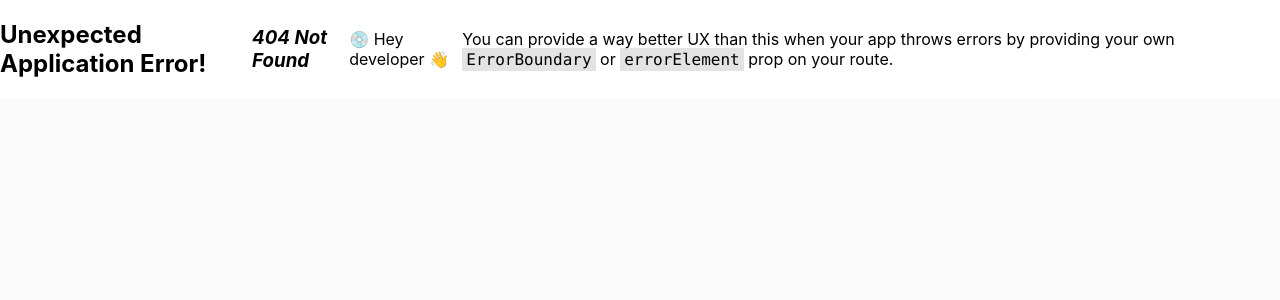
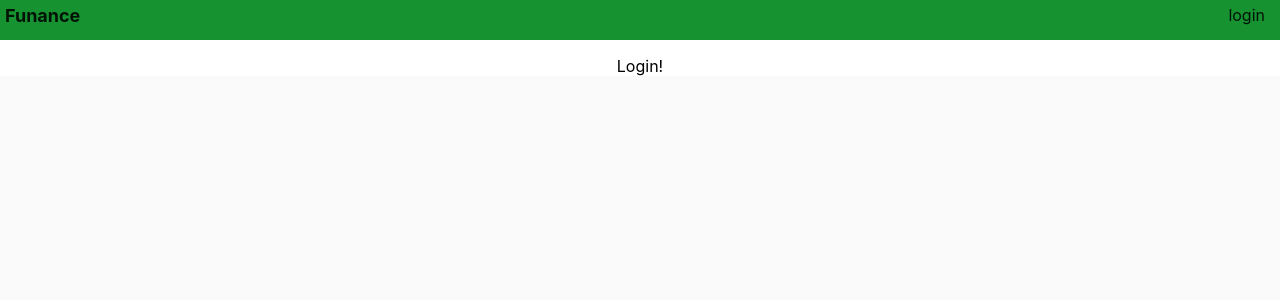
Before and after one commit to SudoVim/funance-ui, a React (Create React App) app: page /login in a window 1280 px wide. Before the commit this address had no page. Shown: the top 300 px of the page. Built offline with nearby package versions, Linux system fonts and the light colour scheme.

Commit message:
Add redirect to login

```diff
--- /dev/null
+++ b/src/components/account/Login.tsx
@@ -0,0 +1,9 @@
+import React from "react";
+
+export type Props = {};
+
+export const Login: React.FC<Props> = () => {
+  return <div>Login!</div>;
+};
+
+export default Login;
--- /dev/null
+++ b/src/components/dashboard/index.tsx
@@ -0,0 +1,21 @@
+import React, { useEffect } from "react";
+import { useSelector } from "react-redux";
+import { selectors } from "features";
+import { useNavigate } from "react-router";
+
+export type Props = {};
+
+export const Dashboard: React.FC<Props> = () => {
+  const navigate = useNavigate();
+  const hasAuth = useSelector(selectors.api.hasAuth);
+
+  useEffect(() => {
+    if (!hasAuth) {
+      navigate("/login");
+    }
+  }, [hasAuth, navigate]);
+
+  return <div>Dashboard!</div>;
+};
+
+export default Dashboard;
--- a/src/components/root/HeaderBar.tsx
+++ b/src/components/root/HeaderBar.tsx
@@ -1,6 +1,6 @@
 import React from "react";
 import { useSelector } from "react-redux";
-import { Box } from "@mui/material";
+import { Box, Grid } from "@mui/material";
 import { useTheme } from "@mui/material/styles";
 import { selectors } from "features";
 import LoginButton from "./LoginButton";
@@ -15,13 +15,12 @@ export function HeaderBar() {
         height: "30px",
         padding: "5px",
         alignItems: "center",
-        justifyContent: "space-between",
+        justifyContent: "center",
         background: theme.palette.primary.main,
-        display: "flex",
-        direction: "row",
       }}
     >
-      <Box>
+      <Grid container spacing={2}>
+        <Grid item xs={2}>
           <Box
             sx={{
               fontSize: "large",
@@ -31,8 +30,19 @@ export function HeaderBar() {
           >
             Funance
           </Box>
+        </Grid>
+        <Grid item xs={8} />
+        <Grid item xs={2}>
+          <Box
+            sx={{
+              textAlign: "right",
+              marginRight: "20px",
+            }}
+          >
+            {hasAuth ? null : <LoginButton />}
           </Box>
-      {hasAuth ? null : <LoginButton />}
+        </Grid>
+      </Grid>
     </Box>
   );
 }
--- a/src/components/root/Top.tsx
+++ b/src/components/root/Top.tsx
@@ -1,30 +1,39 @@
 import React from "react";
-import { useSelector } from "react-redux";
-import { selectors } from "features";
-import Unauthed from "./Unauthed";
 import { Outlet } from "react-router-dom";
-import { Box } from "@mui/material";
+import { Box, Grid } from "@mui/material";
 import { useTheme } from "@mui/material/styles";
+import HeaderBar from "./HeaderBar";
 
 export type Props = {};
 
 export const Top: React.FC<Props> = () => {
   const theme = useTheme();
-  const hasAuth = useSelector(selectors.api.hasAuth);
-  if (!hasAuth) {
-    return <Unauthed />;
-  }
   return (
     <Box
       sx={{
         display: "flex",
-        justifyContent: "center",
-        alignItems: "center",
         width: "100%",
         background: theme.palette.background.default,
       }}
     >
-      <Outlet />
+      <Grid container spacing={2}>
+        <Grid item xs={12}>
+          <HeaderBar />
+        </Grid>
+        <Grid item xs={12}>
+          <Box
+            sx={{
+              display: "flex",
+              width: "100%",
+              justifyContent: "center",
+              alignItems: "center",
+              background: theme.palette.background.default,
+            }}
+          >
+            <Outlet />
+          </Box>
+        </Grid>
+      </Grid>
     </Box>
   );
 };
--- a/src/components/root/Unauthed.tsx
+++ /dev/null
@@ -1,9 +0,0 @@
-import React from "react";
-
-export type Props = {};
-
-export const Unauthed: React.FC<Props> = () => {
-  return <div>Unauthed!</div>;
-};
-
-export default Unauthed;
--- a/src/components/root/router.tsx
+++ b/src/components/root/router.tsx
@@ -1,9 +1,21 @@
 import { createBrowserRouter } from "react-router-dom";
 import Top from "./Top";
+import Dashboard from "components/dashboard";
+import Login from "components/account/Login";
 
 export const router = createBrowserRouter([
   {
     path: "/",
     element: <Top />,
+    children: [
+      {
+        index: true,
+        element: <Dashboard />,
+      },
+      {
+        path: "login",
+        element: <Login />,
+      },
+    ],
   },
 ]);
```
Lines whose indentation alone changed are shown as unchanged.
